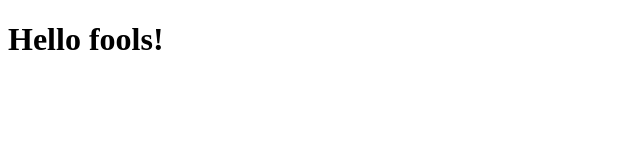
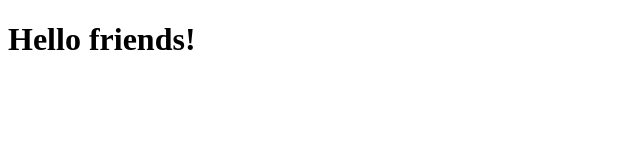
Before and after one commit to clowdhaus/trunk-based-artifact-promotion, a plain HTML site: page container/index.html in a window 1280 px wide. Shown: the full height of the page, 0-640 px from the left. Drawn offline with Linux system fonts and the light colour scheme.

```diff
--- a/container/index.html
+++ b/container/index.html
@@ -4,6 +4,6 @@
     <title>Demo</title>
   </head>
   <body>
-    <h1>Hello fools!</h1>
+    <h1>Hello friends!</h1>
   </body>
 </html>
```
Also changed, not shown: .github/workflows/container-deploy.yml.
